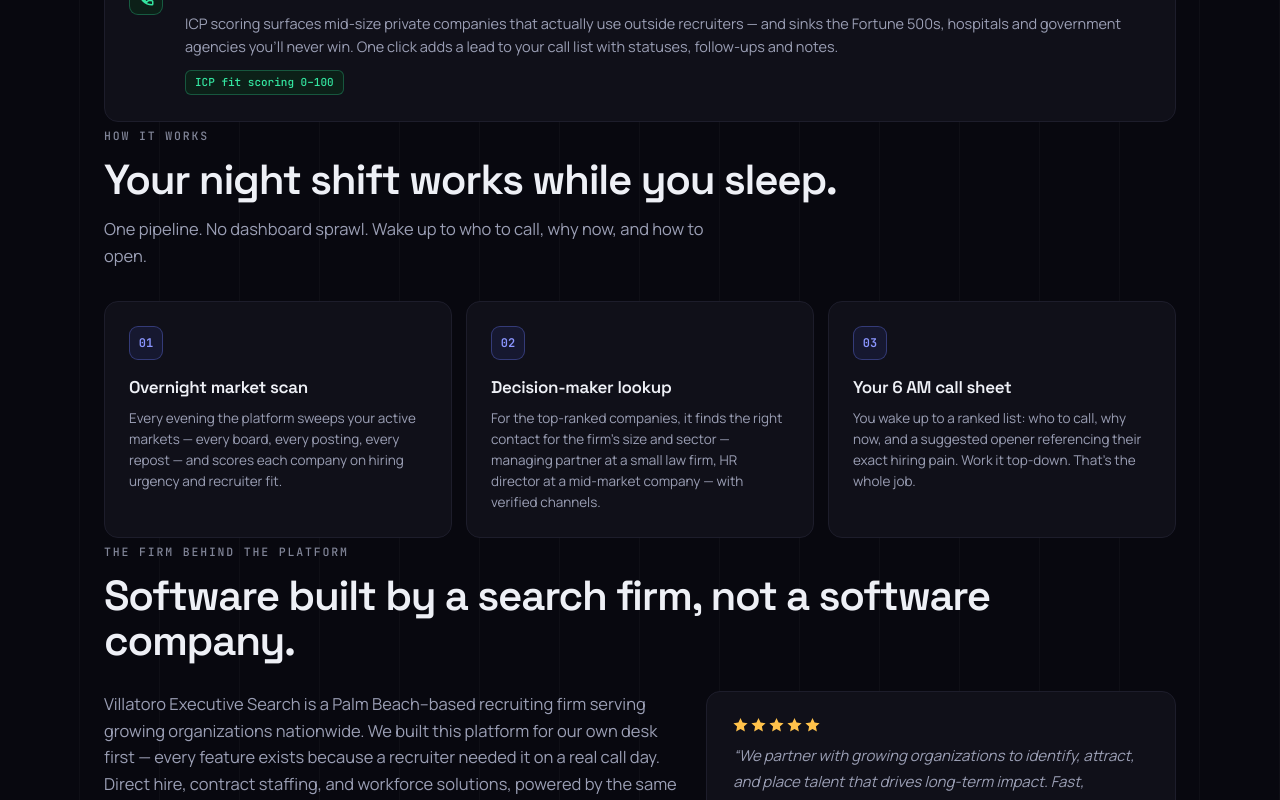
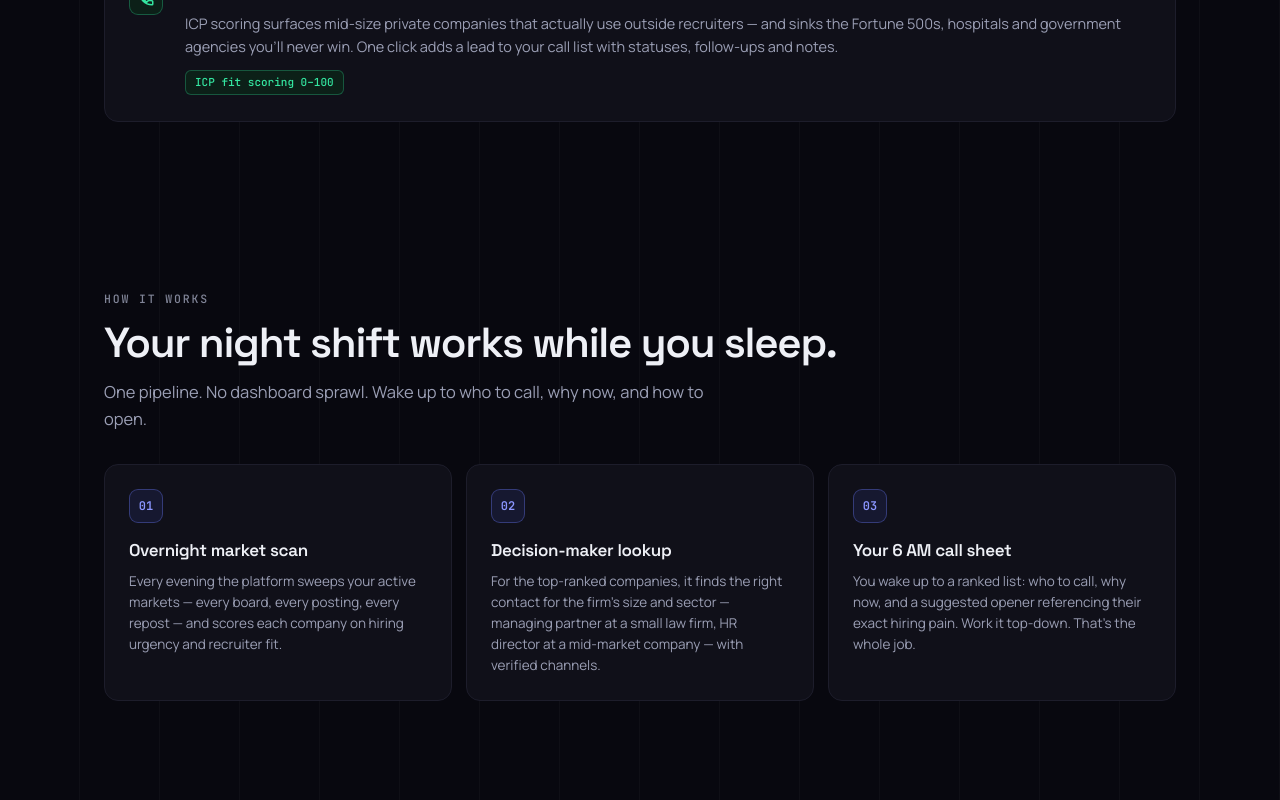
Before and after one commit to vexecutivesearch/V-Executive-Search, a Next.js app: page / in a window 1280 px wide. Shown: the part 1660-2460 px from the top of the page. Built offline with nearby package versions, Linux system fonts and the light colour scheme.

Commit message:
Give How it works / Firm / FAQ more top spacing
Those mid-page kickers were sitting too close to the cards above;
bump section padding-top so the labels breathe.

Co-authored-by: vexecutivesearch <vexecutivesearch@users.noreply.github.com>

```diff
--- a/src/components/landing/landing.css
+++ b/src/components/landing/landing.css
@@ -615,6 +615,20 @@
   padding: 112px 0;
 }
 
+/* Extra air above these mid-page kickers (felt cramped under the cards above) */
+.landing section#how,
+.landing section#firm,
+.landing section#faq {
+  padding-top: 160px;
+}
+
+.landing section#how .kicker,
+.landing section#firm .kicker,
+.landing section#faq .kicker {
+  display: inline-block;
+  margin-top: 8px;
+}
+
 .landing .features {
   display: grid;
   grid-template-columns: 1fr;
```
